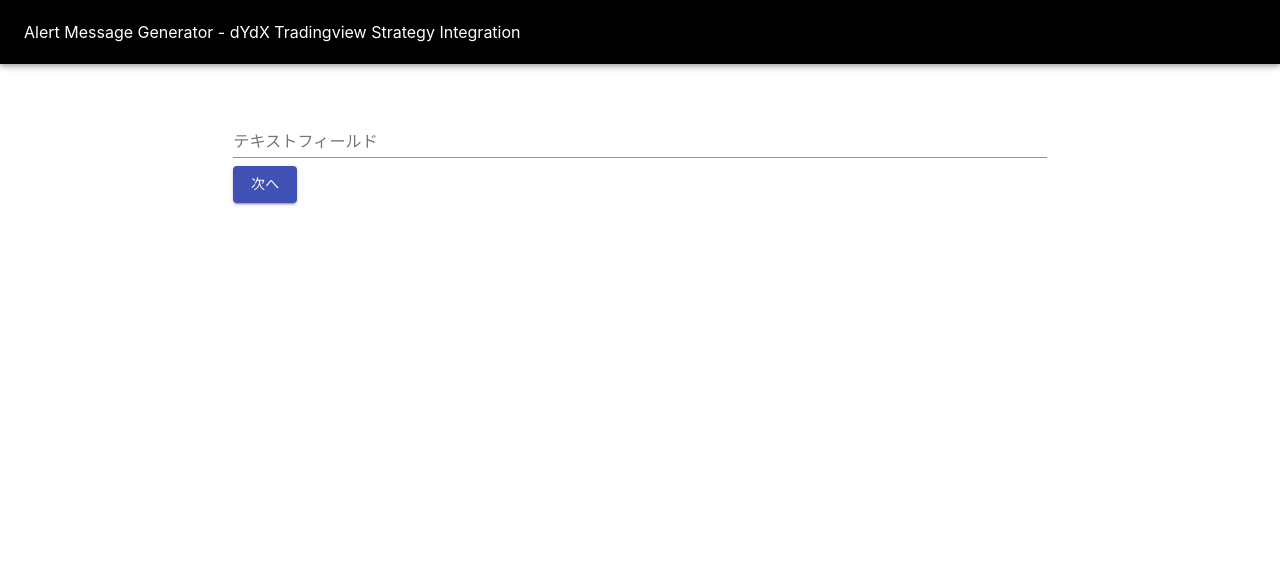
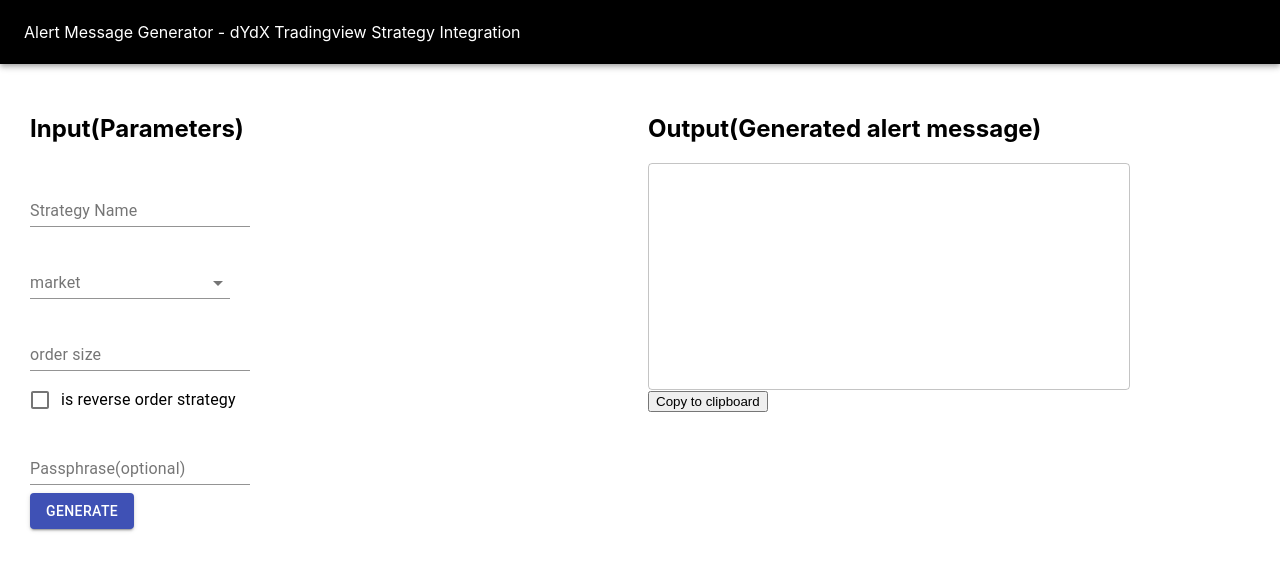
Before and after one commit to junta/alert-message-generator, a React (Create React App) app: page / in a window 1280 px wide. Shown: the top 570 px of the page. Built offline with nearby package versions, Linux system fonts and the light colour scheme.

Commit message:
build initial version

```diff
--- a/package.json
+++ b/package.json
@@ -8,6 +8,7 @@
     "@testing-library/react": "^12.1.4",
     "@testing-library/user-event": "^13.5.0",
     "react": "^17.0.2",
+    "react-copy-to-clipboard": "^5.0.4",
     "react-dom": "^17.0.2",
     "react-hook-form": "^7.12.1",
     "react-scripts": "5.0.0",
--- a/src/components/Content.js
+++ b/src/components/Content.js
@@ -1,40 +1,186 @@
-import { Grid, Button, TextField } from '@material-ui/core';
+import { Grid, Button, TextField, Checkbox, MenuItem } from '@material-ui/core';
 import { useForm, Controller } from 'react-hook-form';
+import React, { useState } from 'react';
+import { CopyToClipboard } from 'react-copy-to-clipboard';
+import FormControlLabel from '@material-ui/core/FormControlLabel';
 
 function Content() {
-  const { control, handleSubmit } = useForm({
+  const [outputJson, setOutputJson] = useState('');
+  const [copied, setCopied] = useState(false);
+
+  const {
+    control,
+    handleSubmit,
+    formState: { errors },
+  } = useForm({
     defaultValues: {
-      checkBox: false,
-      textBox: '',
-      pullDown: '',
+      isReverse: false,
     },
   });
 
-  const onSubmit = (action) => {};
+  const onSubmit = (data) => {
+    console.log('onSubmit:', data);
+    const alertObject = {
+      strategy: data.strategyName,
+      market: data.market,
+      size: data.orderSize,
+      reverse: String(data.isReverse),
+      order: '{{strategy.order.action}}',
+      price: '{{strategy.order.price}}',
+    };
+    if (data.passphrase) {
+      alertObject.passphrase = data.passphrase;
+    }
+    const alertJson = JSON.stringify(alertObject);
+    setOutputJson(alertJson);
+  };
 
   return (
-    <Grid container>
-      <Grid sm={2} />
-      <Grid lg={8} sm={8} spacing={10}>
-        <form>
+    <Grid container spacing={2}>
+      <Grid item xs={6}>
+        <h2>Input(Parameters)</h2>
+        <form onSubmit={handleSubmit(onSubmit)}>
+          <div>
             <Controller
               control={control}
-            name="textBox"
+              name="strategyName"
+              rules={{ required: 'required' }}
               render={({ field }) => (
                 <TextField
                   {...field}
-                label="テキストフィールド"
-                fullWidth
+                  label="Strategy Name"
                   margin="normal"
-                placeholder="プレースホルダー"
+                  placeholder="MacdStrategy"
+                  error={errors.strategyName ? true : false}
+                  helperText={errors.strategyName?.message}
                 />
               )}
             />
+          </div>
+          <div>
+            <Controller
+              control={control}
+              name="market"
+              rules={{ required: 'required' }}
+              render={({ field }) => (
+                <TextField
+                  {...field}
+                  label="market"
+                  margin="normal"
+                  id="select"
+                  select
+                  style={{ width: '200px' }}
+                  error={errors.market ? true : false}
+                  helperText={errors.market?.message}
+                >
+                  <MenuItem value="BTC_USD">BTC</MenuItem>
+                  <MenuItem value="ETH_USD">ETH</MenuItem>
+                  <MenuItem value="LINK_USD">LINK</MenuItem>
+                  <MenuItem value="AAVE_USD">AAVE</MenuItem>
+                  <MenuItem value="UNI_USD">UNI</MenuItem>
+                  <MenuItem value="SUSHI_USD">SUSHI</MenuItem>
+                  <MenuItem value="SOL_USD">SOL</MenuItem>
+                  <MenuItem value="YFI_USD">YFI</MenuItem>
+                  <MenuItem value="1INCH_USD">1INCH</MenuItem>
+                  <MenuItem value="AVAX_USD">AVAX</MenuItem>
+                  <MenuItem value="SNX_USD">SNX</MenuItem>
+                  <MenuItem value="CRV_USD">CRV</MenuItem>
+                  <MenuItem value="UMA_USD">UMA</MenuItem>
+                  <MenuItem value="DOT_USD">DOT</MenuItem>
+                  <MenuItem value="DOGE_USD">DOGE</MenuItem>
+                  <MenuItem value="MATIC_USD">MATIC</MenuItem>
+                  <MenuItem value="MKR_USD">MKR</MenuItem>
+                  <MenuItem value="FIL_USD">FIL</MenuItem>
+                  <MenuItem value="ADA_USD">ADA</MenuItem>
+                  <MenuItem value="ATOM_USD">ATOM</MenuItem>
+                  <MenuItem value="COMP_USD">COMP</MenuItem>
+                  <MenuItem value="BCH_USD">BCH</MenuItem>
+                  <MenuItem value="LTC_USD">LTC</MenuItem>
+                  <MenuItem value="EOS_USD">EOS</MenuItem>
+                  <MenuItem value="ALGO_USD">ALGO</MenuItem>
+                  <MenuItem value="ZRX_USD">ZRX</MenuItem>
+                  <MenuItem value="XMR_USD">XMR</MenuItem>
+                  <MenuItem value="ZEC_USD">ZEC</MenuItem>
+                  <MenuItem value="ENJ_USD">ENJ</MenuItem>
+                  <MenuItem value="ETC_USD">ETC</MenuItem>
+                  <MenuItem value="XLM_USD">XLM</MenuItem>
+                  <MenuItem value="TRX_USD">TRX</MenuItem>
+                  <MenuItem value="XTZ_USD">XTZ</MenuItem>
+                  <MenuItem value="HNT_USD">HNT</MenuItem>
+                </TextField>
+              )}
+            />
+          </div>
+          <div>
+            <Controller
+              control={control}
+              name="orderSize"
+              rules={{ required: 'required' }}
+              render={({ field }) => (
+                <TextField
+                  {...field}
+                  label="order size"
+                  margin="normal"
+                  placeholder="0.1"
+                  type="number"
+                  error={errors.orderSize ? true : false}
+                  helperText={errors.orderSize?.message}
+                  inputProps={{
+                    maxLength: 13,
+                    step: '0.001',
+                  }}
+                />
+              )}
+            />
+          </div>
+          <div>
+            <Controller
+              control={control}
+              name="isReverse"
+              render={({ field: { value, onChange } }) => (
+                <FormControlLabel
+                  control={<Checkbox checked={value} onChange={onChange} color="primary" />}
+                  label="is reverse order strategy"
+                />
+              )}
+            />
+          </div>
 
-          <Button variant="contained" color="primary" onClick={() => onSubmit('next')}>
-            次へ
+          <div>
+            <Controller
+              control={control}
+              name="passphrase"
+              render={({ field }) => (
+                <TextField
+                  {...field}
+                  label="Passphrase(optional)"
+                  margin="normal"
+                  placeholder="your passphrase"
+                />
+              )}
+            />
+          </div>
+
+          <Button variant="contained" color="primary" type="submit">
+            Generate
           </Button>
         </form>
+      </Grid>
+      <Grid item xs={6}>
+        <h2>Output(Generated alert message)</h2>
+        <div>
+          <TextField
+            variant="outlined"
+            multiline
+            rows={10}
+            value={outputJson}
+            style={{ width: '80%' }}
+          />
+        </div>
+        <CopyToClipboard text={outputJson} onCopy={() => setCopied(true)}>
+          <button>Copy to clipboard</button>
+        </CopyToClipboard>
+        {copied ? <span style={{ color: 'green' }}>Copied.</span> : null}
       </Grid>
     </Grid>
   );
```
Also changed, not shown: 1 other file (tests, documents, lock files or other folders). Lines whose indentation alone changed are shown as unchanged.
